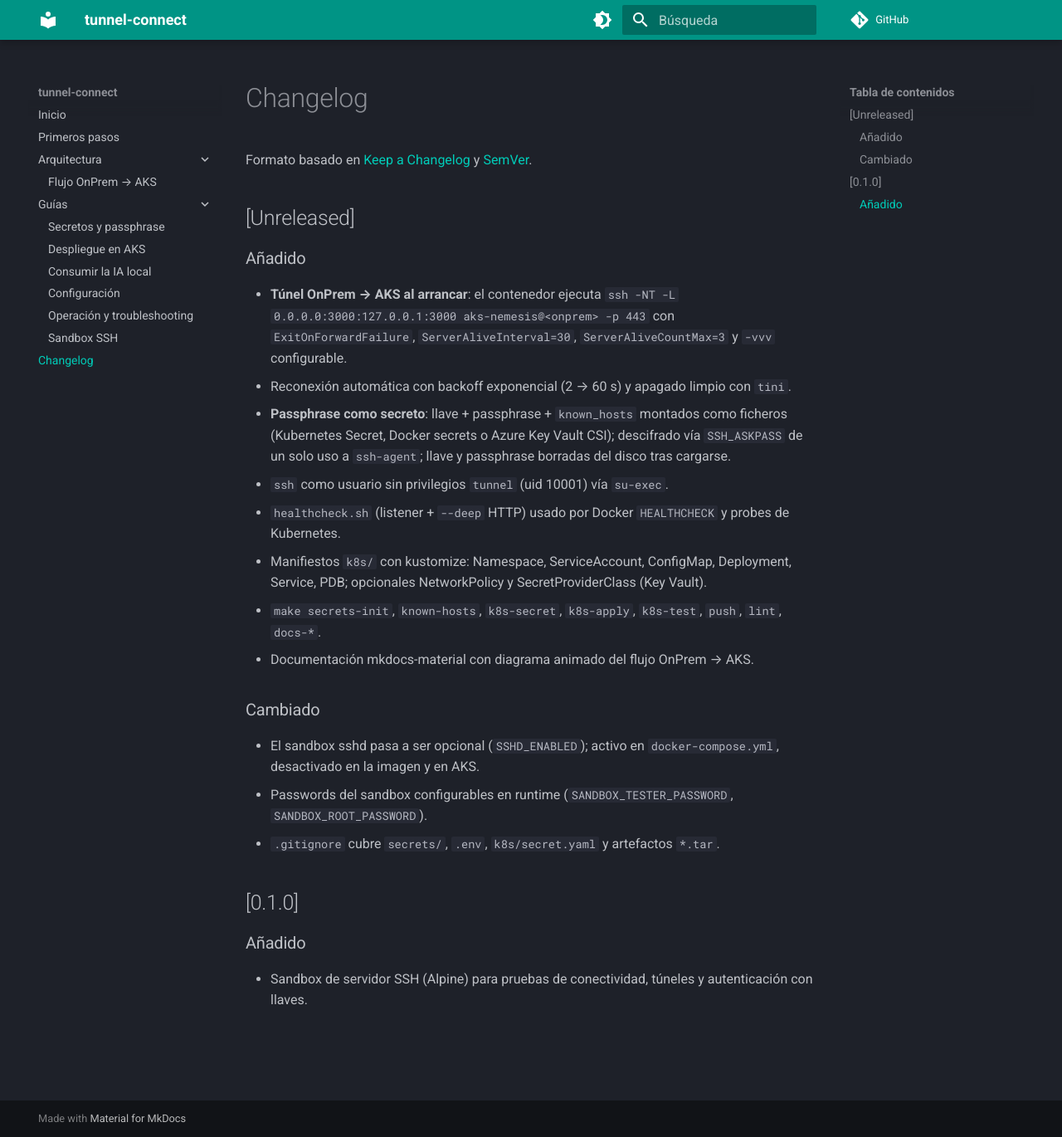
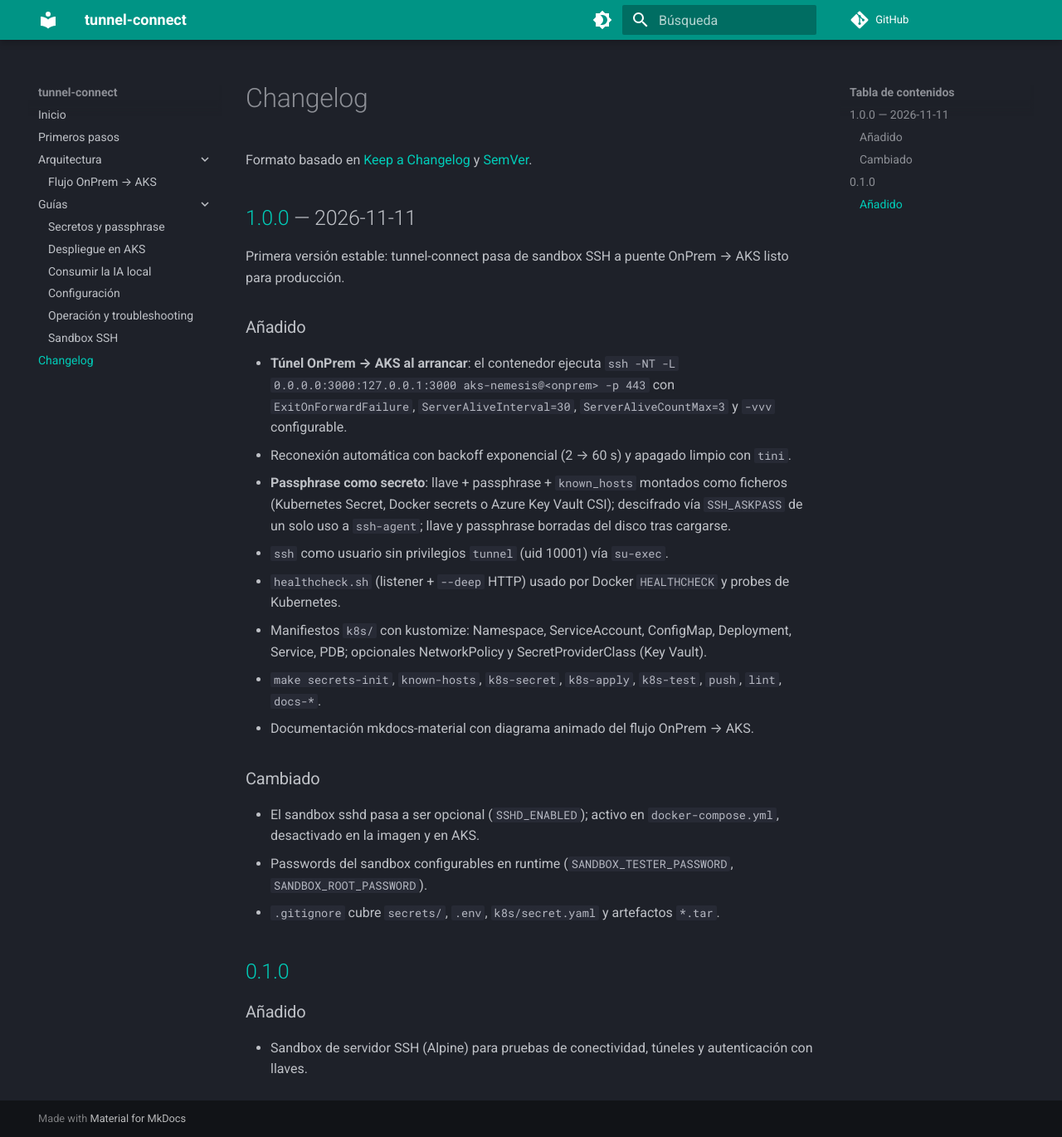
Before and after one commit to JGandiaC/NexBridge, an MkDocs documentation site: the page built from docs/docs/changelog.md, in a window 1280 px wide and 1370 px high. Shown: the whole window at 83% size. Built offline with MkDocs 1.6.1 and Material for MkDocs 9.7.7, drawn with Linux system fonts in a browser that asks for light colours; comment, search, counter and statistics services are not loaded.

Commit message:
docs: release changelog for 1.0.0

```diff
--- a/docs/docs/changelog.md
+++ b/docs/docs/changelog.md
@@ -2,7 +2,9 @@
 
 Formato basado en [Keep a Changelog](https://keepachangelog.com/es-ES/1.1.0/) y [SemVer](https://semver.org/lang/es/).
 
-## [Unreleased]
+## [1.0.0] — 2026-11-11
+
+Primera versión estable: tunnel-connect pasa de sandbox SSH a puente OnPrem → AKS listo para producción.
 
 ### Añadido
 - **Túnel OnPrem → AKS al arrancar**: el contenedor ejecuta `ssh -NT -L 0.0.0.0:3000:127.0.0.1:3000 aks-nemesis@<onprem> -p 443`
@@ -27,3 +29,6 @@ Formato basado en [Keep a Changelog](https://keepachangelog.com/es-ES/1.1.0/) y
 
 ### Añadido
 - Sandbox de servidor SSH (Alpine) para pruebas de conectividad, túneles y autenticación con llaves.
+
+[1.0.0]: https://github.com/JGandiaC/tunnel-connect/compare/v0.1.0...v1.0.0
+[0.1.0]: https://github.com/JGandiaC/tunnel-connect/releases/tag/v0.1.0
```
Also changed, not shown: CHANGELOG.md.
